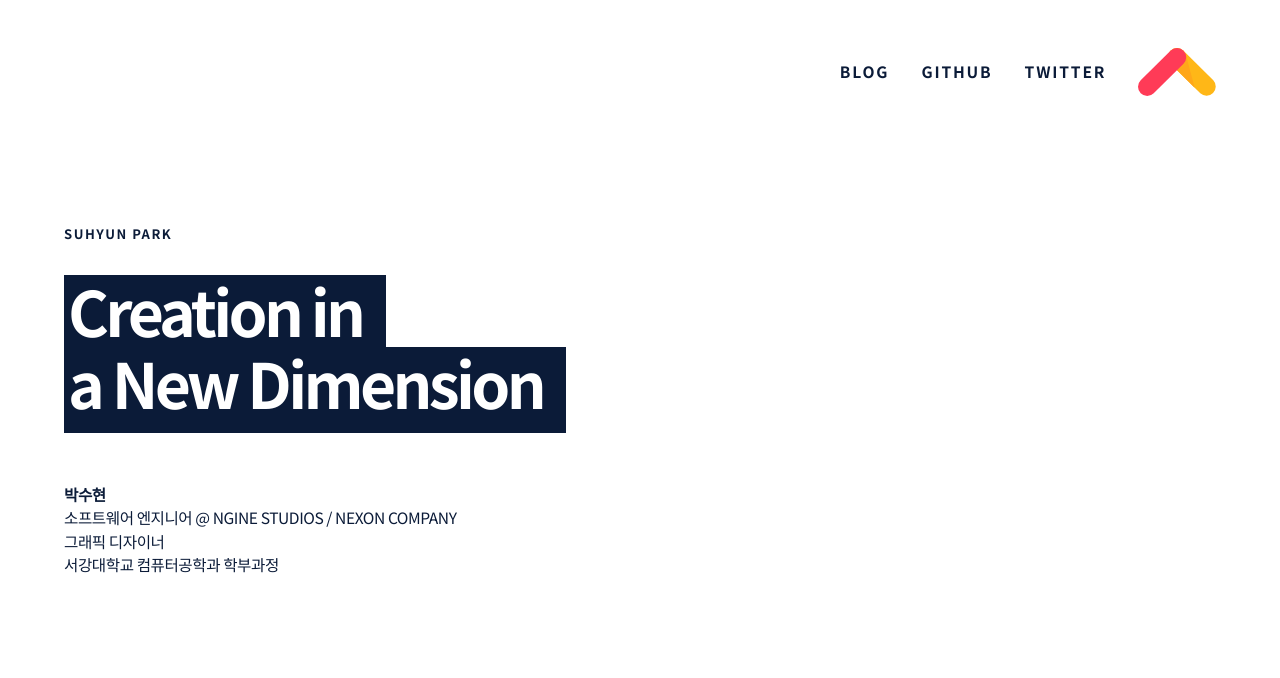
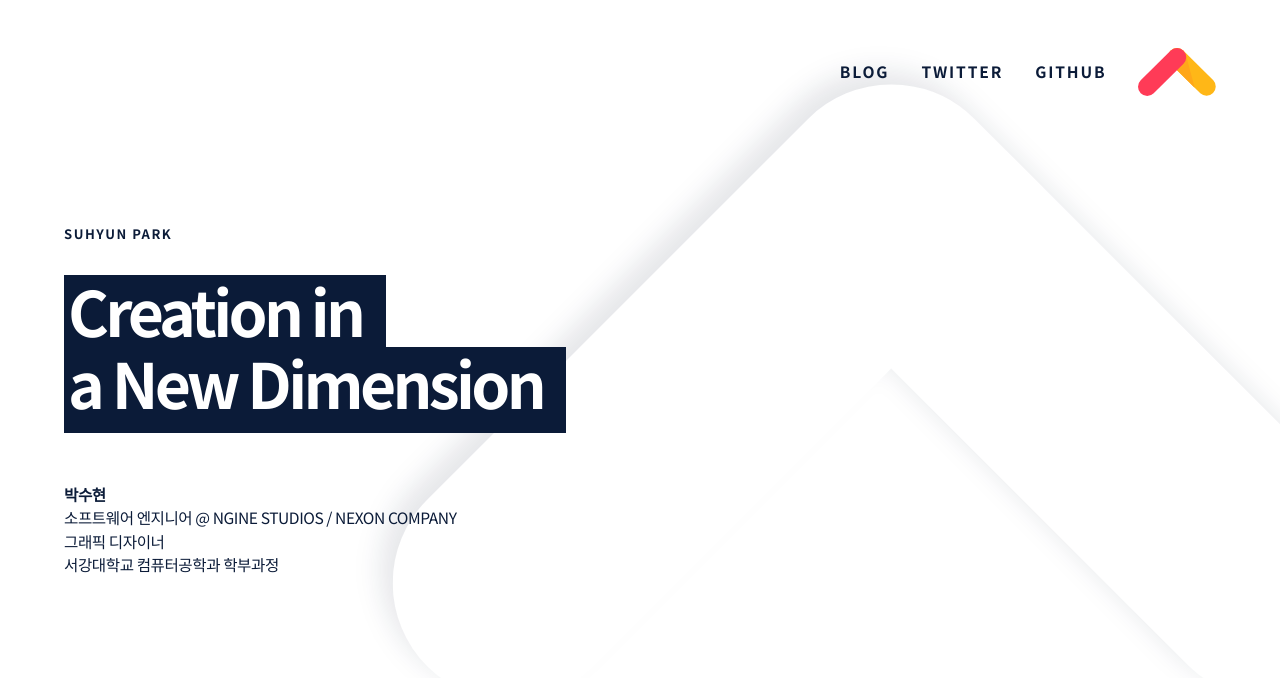
Before and after one commit to shiftpsh/shiftpsh.com, a Next.js app: page / in a window 1280 px wide. Shown: the top 678 px of the page. Built offline with nearby package versions, Linux system fonts and the light colour scheme; a web font is replaced by a local one.

Commit message:
Added animated background

```diff
--- /dev/null
+++ b/components/Background.tsx
@@ -0,0 +1,125 @@
+import { useLayoutEffect, useState } from 'react'
+import styled, { useTheme } from 'styled-components'
+import { ShiftTheme } from '../styles/ShiftTheme'
+
+const BackgroundContainer = styled.div`
+  position: absolute;
+  width: 100%;
+  height: 100vh;
+  overflow: hidden;
+`
+
+const BackgroundSvg = styled.svg`
+  position: absolute;
+  right: 0;
+  top: 0;
+  height: 100%;
+  max-width: 100%;
+`
+
+interface State {
+  clientX: number
+  clientY: number
+  viewportX: number
+  viewportY: number
+}
+
+const Background: React.FC = (props) => {
+  const theme = useTheme() as ShiftTheme
+  const [state, setState] = useState<State>({
+    clientX: 0,
+    clientY: 0,
+    viewportX: 1,
+    viewportY: 1,
+  })
+
+  useLayoutEffect(() => {
+    const onMouseMove = (e: MouseEvent) => {
+      const { clientX, clientY } = e
+      setState((prevState) => ({ ...prevState, clientX, clientY }))
+    }
+    const onScreenResize = () => {
+      const { innerHeight: viewportX, innerWidth: viewportY } = window
+      setState((prevState) => ({ ...prevState, viewportX, viewportY }))
+    }
+    // Initial call
+    onScreenResize()
+    document.addEventListener('mousemove', onMouseMove)
+    window.addEventListener('resize', onScreenResize)
+    return () => {
+      document.removeEventListener('mousemove', onMouseMove)
+      window.removeEventListener('resize', onScreenResize)
+    }
+  }, [])
+
+  // Relative coordinates are calculated as follows:
+
+  // 1. Put viewport in a square container;
+  const viewportSize = Math.max(state.viewportX, state.viewportY)
+
+  // 2. Calculate pointer coordinates relative to the square container;
+  const pointerX =
+    state.viewportX > state.viewportY
+      ? state.clientX
+      : state.clientX + (viewportSize - state.viewportX) / 2
+  const pointerY =
+    state.viewportY > state.viewportX
+      ? state.clientY
+      : state.clientY + (viewportSize - state.viewportY) / 2
+
+  // 3. Set center to (0, 0) and square vertices to (+-1, +-1);
+  const relativeX = Math.max(-1, Math.min(1, (pointerX / viewportSize) * 2 - 1))
+  const relativeY = Math.max(-1, Math.min(1, (pointerY / viewportSize) * 2 - 1))
+
+  const interpolate = (v: number) => {
+    return Math.pow(Math.abs(v), 0.5) * Math.sign(v)
+  }
+
+  return (
+    <BackgroundContainer>
+      <BackgroundSvg
+        xmlns="http://www.w3.org/2000/svg"
+        viewBox="0 0 1000 640"
+        style={{
+          transform: `translate(calc(${interpolate(relativeX) * 2}em + 30%), ${
+            interpolate(relativeY) * 2 + 0.1
+          }em)`,
+          filter: 'blur(1vmax)',
+        }}
+      >
+        <g id="svg-bg-paths">
+          <path
+            x="420"
+            y="270"
+            id="svg-main-path"
+            transform="translate(0 80) rotate(0 420 270)"
+            d="M770.2 332.3L465.5 27.6A93.8 93.8 0 0 0 407.9.4q-4.5-.4-9-.4a94 94 0 0 0-66.6 27.6L27.6 332.3a94.2 94.2 0 0 0 0 133.2 94.2 94.2 0 0 0 133.2 0l238-238.2L579.6 408l57.5 57.5a94.2 94.2 0 0 0 133.2-133.2z"
+            fill={theme.textColor.alpha(0.1).toString()}
+          ></path>
+        </g>
+      </BackgroundSvg>
+      <BackgroundSvg
+        xmlns="http://www.w3.org/2000/svg"
+        viewBox="0 0 1000 640"
+        style={{
+          transform: `translate(calc(${interpolate(
+            relativeX
+          )}em + 30%), ${interpolate(relativeY)}em)`,
+        }}
+      >
+        <g id="svg-bg-paths">
+          <path
+            x="420"
+            y="270"
+            id="svg-main-path"
+            transform="translate(0 80) rotate(0 420 270)"
+            d="M770.2 332.3L465.5 27.6A93.8 93.8 0 0 0 407.9.4q-4.5-.4-9-.4a94 94 0 0 0-66.6 27.6L27.6 332.3a94.2 94.2 0 0 0 0 133.2 94.2 94.2 0 0 0 133.2 0l238-238.2L579.6 408l57.5 57.5a94.2 94.2 0 0 0 133.2-133.2z"
+            fill={theme.backgroundColor.toString()}
+          ></path>
+        </g>
+      </BackgroundSvg>
+    </BackgroundContainer>
+  )
+}
+
+export default Background
--- a/components/Caption.tsx
+++ b/components/Caption.tsx
@@ -47,9 +47,9 @@ interface Props {
 const Caption: React.FC<Props> = (props) => {
   return (
     <>
-      {props.content.split('\n').map((s) => (
+      {props.content.split('\n').map((s, i) => (
         <>
-          <CaptionContainer>
+          <CaptionContainer key={i}>
             <CaptionBackground />
             <CaptionForeground>{s}</CaptionForeground>
           </CaptionContainer>
--- a/components/TopNavigation.tsx
+++ b/components/TopNavigation.tsx
@@ -1,6 +1,6 @@
 import styled from 'styled-components'
+import ContentPadding from '../layouts/ContentPadding'
 import { sizeUnder } from '../utils/Layout'
-import ContentPadding from '../layouts/ContentPadding'
 
 const TopNavigationContainer = styled(ContentPadding)`
   position: fixed;
@@ -41,13 +41,13 @@ const TopNavigation: React.FC = (props) => {
         </a>
       </TopLinkItem>
       <TopLinkItem>
-        <a href="https://github.com/shiftpsh" rel="noopener noreferrer">
-          Github
+        <a href="https://twitter.com/shiftpsh" rel="noopener noreferrer">
+          Twitter
         </a>
       </TopLinkItem>
       <TopLinkItem>
-        <a href="https://twitter.com/shiftpsh" rel="noopener noreferrer">
-          Twitter
+        <a href="https://github.com/shiftpsh" rel="noopener noreferrer">
+          Github
         </a>
       </TopLinkItem>
       <a href="#">
--- a/package.json
+++ b/package.json
@@ -11,6 +11,7 @@
     "color": "^3.1.3",
     "next": "10.0.6",
     "react": "17.0.1",
+    "react-device-detect": "^1.15.0",
     "react-dom": "17.0.1",
     "styled-components": "^5.2.1",
     "styled-reset": "^4.3.4"
--- a/pages/index.tsx
+++ b/pages/index.tsx
@@ -1,13 +1,14 @@
 import { NextPage } from 'next'
 import { isIE } from 'react-device-detect'
-
+import Background from '../components/Background'
+import ShiftTitle from '../components/content/ShiftTitle'
 import TopNavigation from '../components/TopNavigation'
 import UnsupportedBrowserSnackbar from '../components/UnsupportedBrowserSnackbar'
-import ShiftTitle from '../components/content/ShiftTitle'
 
 const Home: NextPage = () => {
   return (
     <>
+      <Background />
       <TopNavigation />
       <ShiftTitle />
       {isIE ? <UnsupportedBrowserSnackbar /> : null}
```
